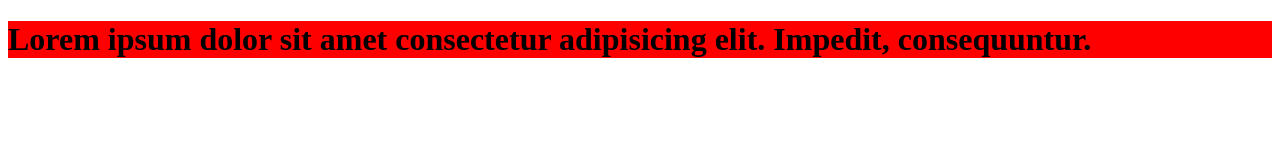
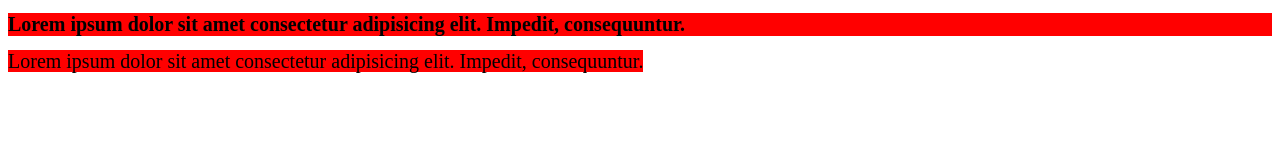
Before and after one commit to samir-babu/testinggit, a plain HTML site: page index.html in a window 1280 px wide. Drawn offline with Linux system fonts and the light colour scheme.

Commit message:
THIRD commit

```diff
--- a/index.html
+++ b/index.html
@@ -6,6 +6,7 @@
     <title>Document</title>
 </head>
 <body>
-    <h1 style="background-color: red;">Lorem ipsum dolor sit amet consectetur adipisicing elit. Impedit, consequuntur.</h1>
+    <h1 style="background-color: red; font-size:20px;">Lorem ipsum dolor sit amet consectetur adipisicing elit. Impedit, consequuntur.</h1>
+    <h style="background-color: red; font-size:20px;">Lorem ipsum dolor sit amet consectetur adipisicing elit. Impedit, consequuntur.</h>
 </body>
 </html>
```
